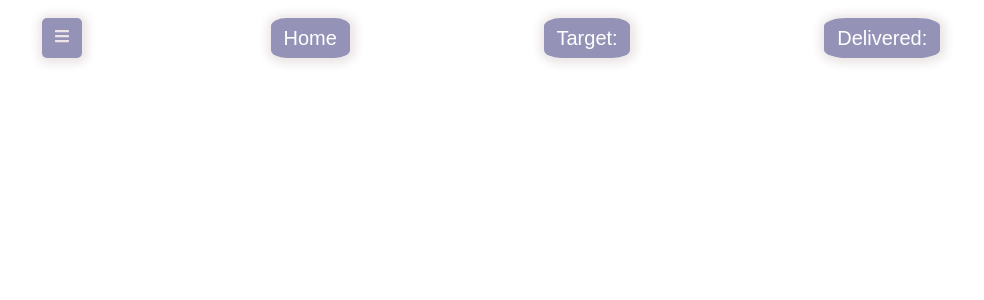
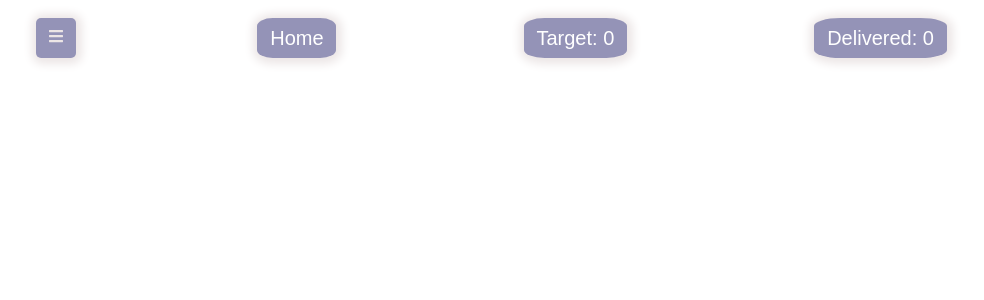
Before and after one commit to linarawwas/TRX_frontend, a React (Create React App) app: page /updateCustomer/1 in a window 1280 px wide. Shown: the top 300 px of the page, without its empty margins (146-1130 px from the left). Built offline with nearby package versions, Linux system fonts and the light colour scheme; no server answers; sample sign-in values are in the browser's storage.

Commit message:
added a delivered button with correct values

```diff
--- a/src/components/Orders/RecordOrder/RecordOrder.jsx
+++ b/src/components/Orders/RecordOrder/RecordOrder.jsx
@@ -3,11 +3,11 @@ import './RecordOrder.css';
 import SelectInput from '../../UI reusables/SelectInput/SelectInput';
 import { toast, ToastContainer } from 'react-toastify';
 import 'react-toastify/dist/ReactToastify.css';
-import { useSelector } from 'react-redux';
+import { useSelector , useDispatch} from 'react-redux';
 import NumberInput from '../../UI reusables/NumberInput/NumberInput.js'
-
+import {setShipmentDelivered} from '../../../redux/Shipment/action.js'
 const RecordOrder = () => {
-
+const dispatch=useDispatch();
   const customerId = useSelector(state => state.order.customer_Id);
   const areaId = useSelector(state => state.order.area_Id);
   const companyId = useSelector(state => state.user.companyId);
@@ -27,6 +27,7 @@ const RecordOrder = () => {
     shipmentId: shipmentId
 
   });
+  let deliveredInShipment=useSelector(state=>state.shipment.delivered);
   useEffect(() => {
     // Fetch days data from your API
     fetch(`http://localhost:5000/api/products/company/${companyId}`, {
@@ -61,6 +62,8 @@ const RecordOrder = () => {
 
       if (response.ok) {
 
+        deliveredInShipment+=parseInt(orderData.delivered);
+        dispatch(setShipmentDelivered(deliveredInShipment))
         toast.success('Order successfully recorded.');
       } else {
         const errorData = await response.json(); // Parse the error response
--- a/src/redux/Shipment/reducer.js
+++ b/src/redux/Shipment/reducer.js
@@ -6,10 +6,10 @@ const initialState = {
   year: null,
   month: null,
   day: null,
-  target:null,
-  delivered:null,
-  returned:null,
-  payments:null,
+  target:0,
+  delivered:0,
+  returned:0,
+  payments:0,
 
 };
 
```
